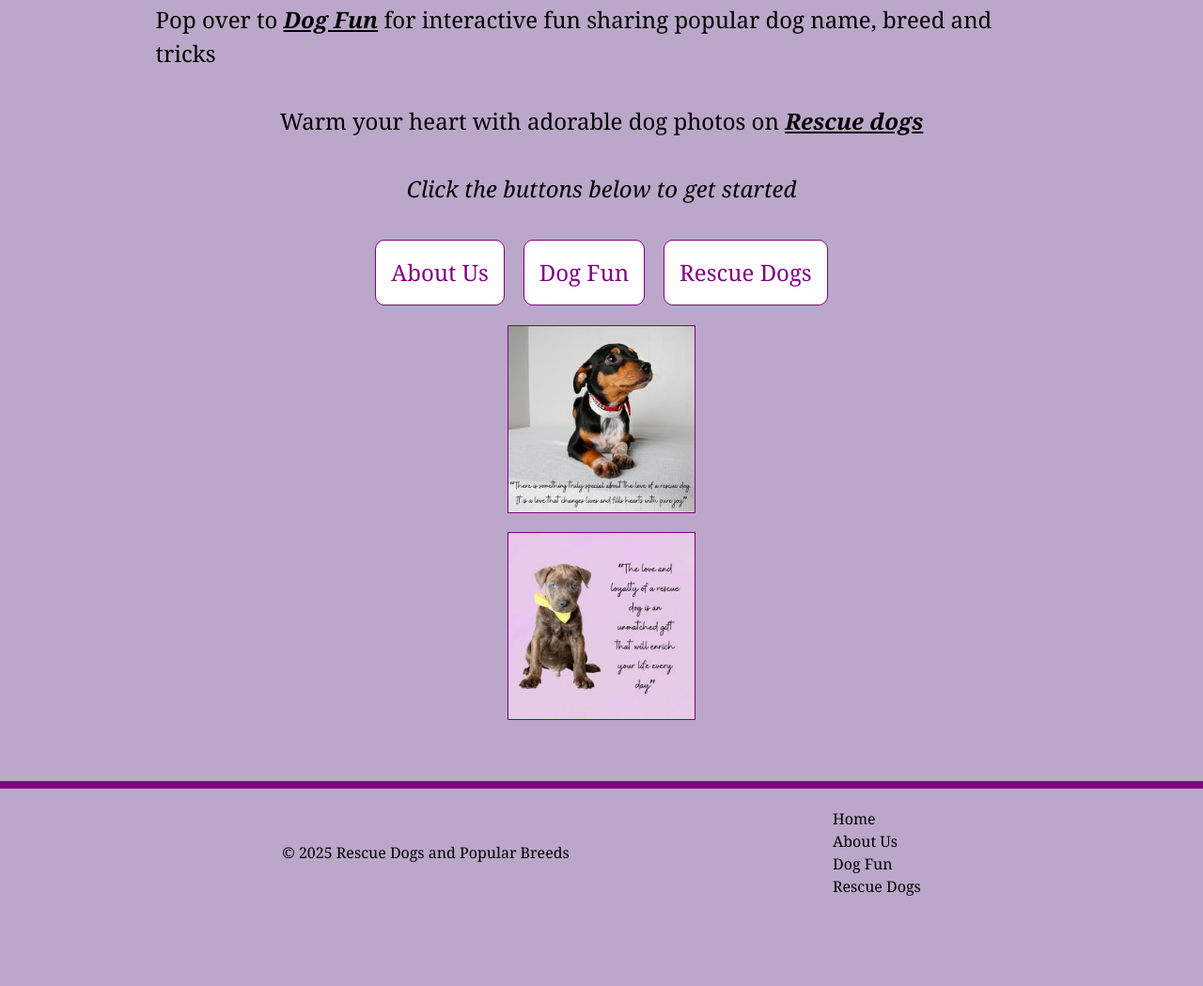
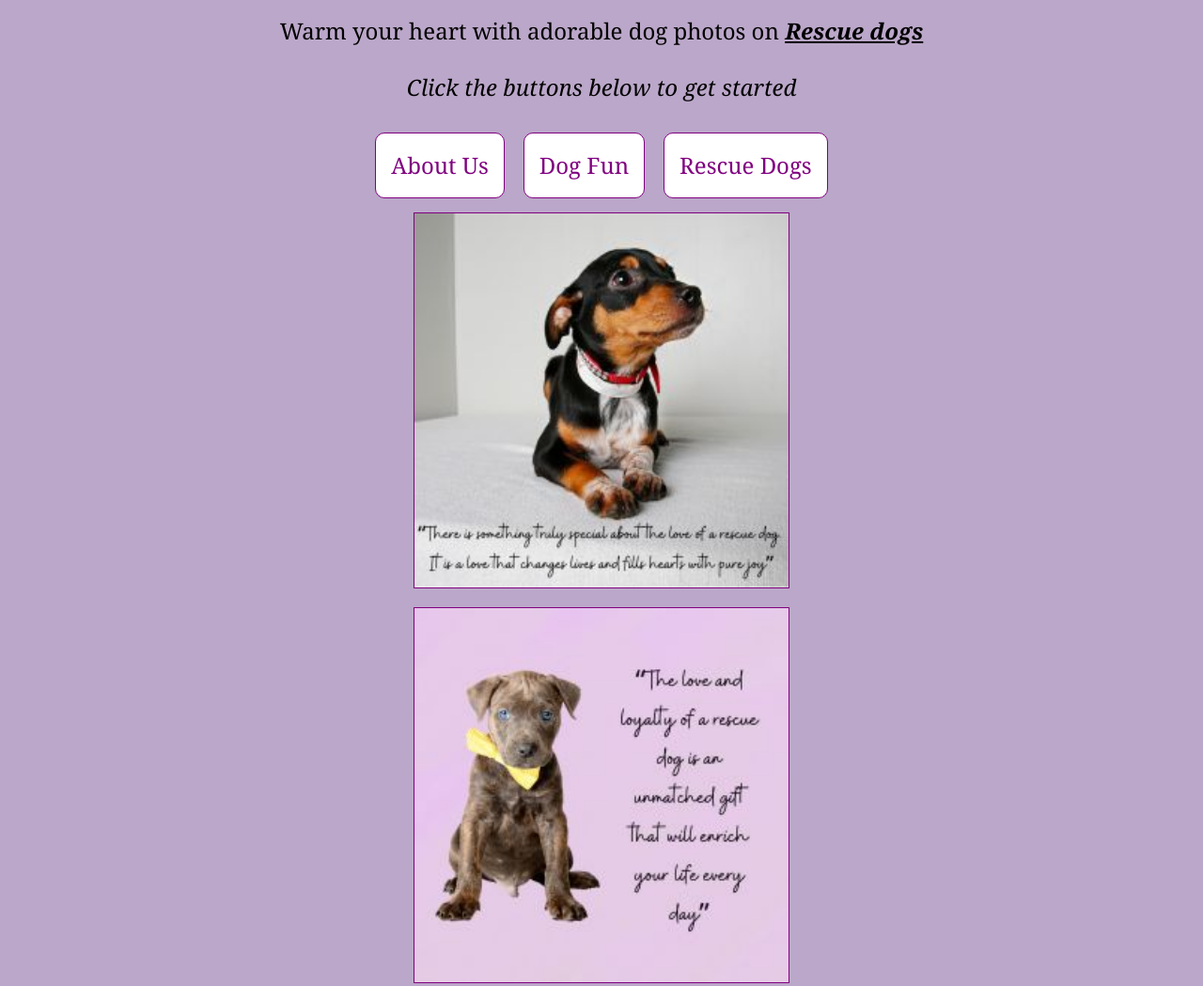
Before and after one commit to kkujawa3/rescue-dogs-and-popular-breeds, a website: page public/index.html in a window 1280 px wide. Shown: the part 926-1975 px from the top of the page at 94% size. Before the commit the page ends 1901 px from the top, so only its background shows below. Drawn offline with Linux system fonts and the light colour scheme.

Commit message:
Updates on rweaks to the files for page design and functionality.

```diff
--- a/public/css/style.css
+++ b/public/css/style.css
@@ -39,7 +39,7 @@ body {
     max-width: 420px;
 }
 
-h1 {
+h1, h2, h3, h4, h5 {
   font-family: Cambria, Cochin, Georgia, Times, 'Times New Roman', serif;
   line-height: 1;
   align-items: center;
@@ -59,7 +59,6 @@ h1 {
 section.container {
     display: flex;
     flex-direction: column;
-    font-size: 24px;
     padding: 1.6rem;
     width: 100%;
     align-items: center;
@@ -87,7 +86,7 @@ section.container {
     flex-direction: column;
     justify-content: space-evenly;
     align-items: center;
-    padding: 1rem;
+    padding: 10px 20px;
     gap: 10px;
 }
 
@@ -208,10 +207,6 @@ button {
     max-width: 1000px;
 }
 
-h2 {
-    color: purple;
-}
-
 .main-fun {
     display: flex;
     flex-direction: column;
@@ -270,12 +265,10 @@ h1 {
     color: purple;
 }
 
-/*p {
+p {
     font-family:Georgia, 'Times New Roman', Times, serif;
-    font-size: 30px;
-    padding: 20px;
-    margin-left: 10%;
-}*/
+    font-size: 24px;
+}
 
 #submit-btn {
     margin-top: 20px;
@@ -321,6 +314,26 @@ h1 {
         margin-bottom: 5px;
     }
 
+    .dog-quote {
+        height: auto;
+        width: 300px;
+    }
+
+    .dog-quote img {
+        height: auto;
+        width: 300px;
+    }
+
+    .dog-quotes {
+        height: auto;
+        width: 300px;
+    }
+
+    .dog-quotes img {
+        height: auto;
+        width: 300px;
+    }
+
     .dog-quote, .dog-quotes img {
         align-items: center;
     }
@@ -333,6 +346,7 @@ h1 {
         max-width: none;
     }
 
+    /* Dog Fun Styles */
     .main-fun {
         flex-direction: column;
         max-width: none;
@@ -361,6 +375,12 @@ h1 {
         flex-direction: column;
     }
 
+    img {
+        max-width: none;
+        height: auto;
+        width: 600px;
+    }
+
     .btn-container {
         display: flex;
         flex-direction: row;
@@ -372,9 +392,26 @@ h1 {
         align-items: center;
     }
 
+    .dog-quote {
+        height: auto;
+        width: 400px;
+    }
+
+    .dog-quote img {
+        height: auto;
+        width: 400px;
+        max-width: none;
+    }
+
+    .dog-quotes {
+        height: auto;
+        width: 400px;
+    }
+
     .dog-quotes img {
-        display: flex;
-        align-items: center;
+        height: auto;
+        width: 400px;
+        max-width: none;
     }
 
     .footer-container  {
--- a/public/index.html
+++ b/public/index.html
@@ -19,8 +19,6 @@
     </header>
 
     <main class="main">
-      <!--Main Page Header-->
-      <h1>Furry Angels</h1><br>
 
       <section class="container">
 
@@ -31,8 +29,9 @@
           <img src="img/rescued2.jpg" alt="Rescued-Picture2">
         </div><br><br>
 
-        <!--Welcome-->
-        <p><b>&#9829 Welcome to Furry Angels &#9829</b></p>
+        <!--Welcome Header-->
+        <h1>&#9829 Welcome to Furry Angels &#9829</h1><br>
+
         <p>For all my fellow dog lovers, browse the site for all kinds of dog fun!</p><br>
         <p>Visit <b><i><u>About Us</b></i></u> to learn some of my rescue experiences, tips and share your thoughts</p><br>
         <p>Pop over to <b><i><u>Dog Fun</b></u></i> for interactive fun sharing popular dog name, breed and tricks</p><br>
```
Also changed, not shown: public/about.html (+5 -7 lines), public/dogfun.html (+4 -6 lines).
